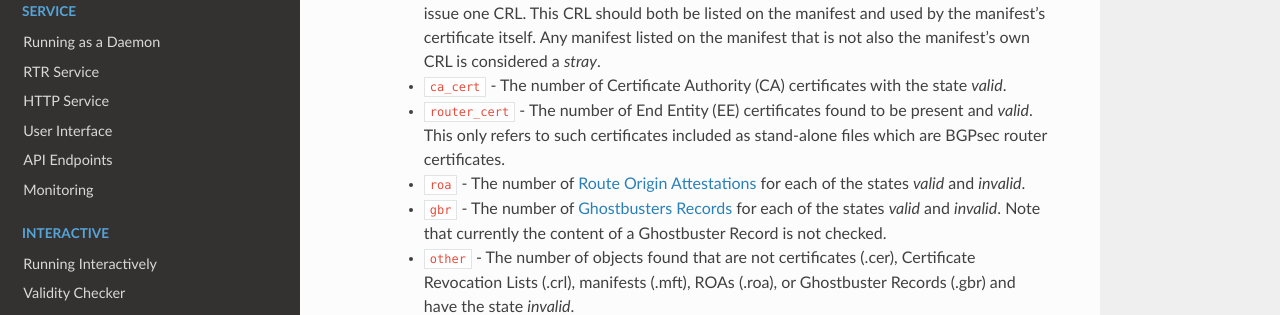
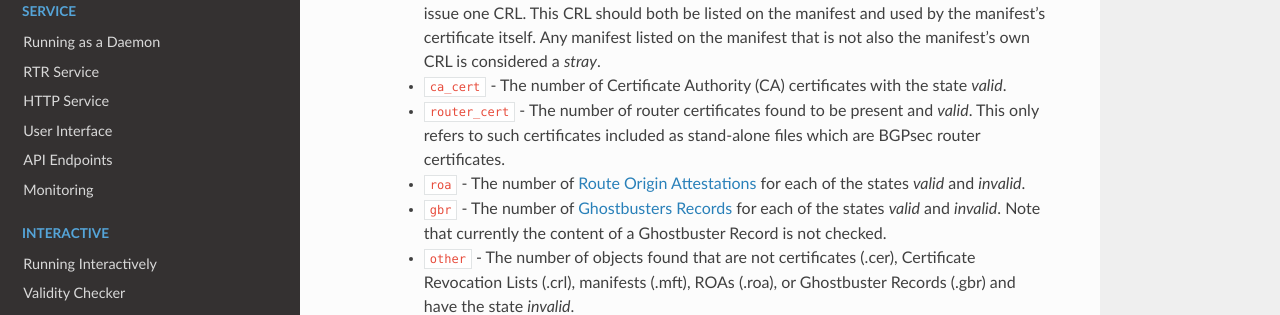
Before and after one commit to NLnetLabs/routinator, a Sphinx documentation site: the page built from doc/manual/source/prometheus-metrics.rst, in a window 1280 px wide and 900 px high, scrolled down 1139 px. Shown: the part 157-472 px from the top of the window. Built offline with Sphinx 7.4.7 and the Read the Docs theme 2.0.0, drawn with Linux system fonts in a browser that asks for light colours.

Commit message:
Call them router certificates in the Prometheus page of the manual, too.

```diff
--- a/doc/manual/source/prometheus-metrics.rst
+++ b/doc/manual/source/prometheus-metrics.rst
@@ -69,7 +69,7 @@ file of the RRDP repository, or the base URI of the rsync repository.
         manifest’s own CRL is considered a *stray*.
       * ``ca_cert`` - The number of Certificate Authority (CA) certificates with
         the state *valid*.
-      * ``router_cert`` - The number of End Entity (EE) certificates found to be
+      * ``router_cert`` - The number of router certificates found to be
         present and *valid*. This only refers to such certificates included as
         stand-alone files which are BGPsec router certificates.
       * ``roa`` - The number of :term:`Route Origin Attestations <Route Origin
```
